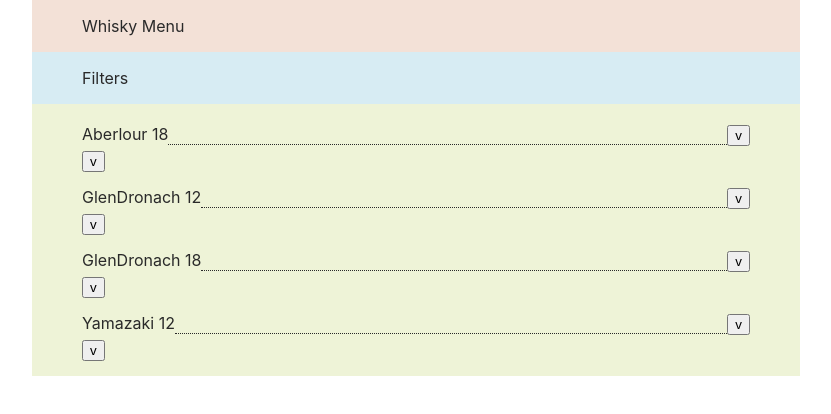
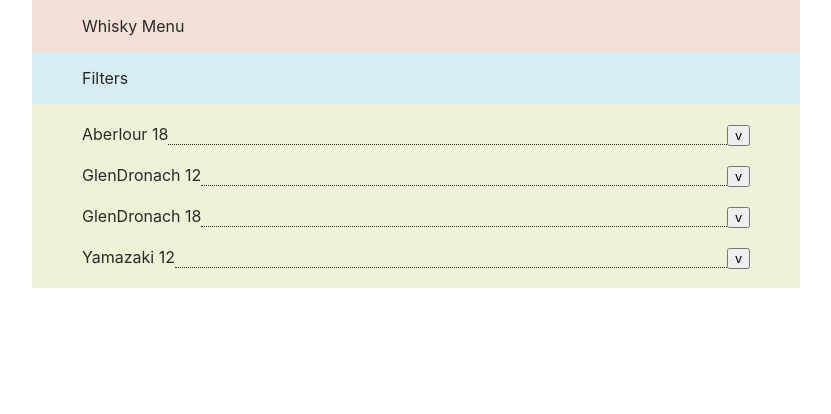
Before and after one commit to lifebeyondfife/whisky-menu, a React (Create React App) app: page / in a window 1280 px wide. Shown: the top 414 px of the page, without its empty margins (224-1055 px from the left). Built offline with nearby package versions, Linux system fonts and the light colour scheme.

Commit message:
feat(ui): Separate handling of events and click action

```diff
--- a/src/components/container/Whisky.js
+++ b/src/components/container/Whisky.js
@@ -24,16 +24,12 @@
     }));
   };
 
-  /*
-  - put the trigger for the handleClick invocation in the WhiskyName component; make the button the trigger
-  - nice to have: tidy up table layout for WhiskyDetails
-  */
   render() {
     let whiskyNames = this.props.whiskys.map(whisky => {
       return (
         <div key={whisky.name} className="container">
-            <WhiskyName whisky={whisky} />
-            <WhiskyDetails whisky={whisky} show={this.state[whisky.name]}/>
+            <WhiskyName whisky={whisky} show={this.state[whisky.name]}/>
+            <WhiskyDetails whisky={whisky} isToggleOn={this.state[whisky.name].isToggleOn}/>
         </div>
       );
     });
--- a/src/components/presentation/WhiskyDetails.js
+++ b/src/components/presentation/WhiskyDetails.js
@@ -2,18 +2,13 @@
 import './WhiskyDetails.css';
 
 class WhiskyDetails extends React.Component {
-  constructor({whisky, show}) {
-    super({whisky, show});
-    this.handleClick = this.handleClick.bind(this);
-  }
-
-  handleClick() {
-    this.props.show.click();
+  constructor({whisky, isToggleOn}) {
+    super({whisky, isToggleOn});
   }
 
   render() {
-    const details = this.props.show.isToggleOn ? (null) : (
-      <table className="WhiskyDetails" visible={this.props.show.isToggleOn}>
+    const details = this.props.isToggleOn ? (null) : (
+      <table className="WhiskyDetails" visible={this.props.isToggleOn}>
         <tbody>
           <tr>
             <td>Location:</td>
@@ -37,7 +32,6 @@
 
     return (
       <div>
-        <button onClick={this.handleClick}>{this.props.show.isToggleOn ? 'v' : '^'}</button>
         {details}
       </div>
     );
--- a/src/components/presentation/WhiskyName.js
+++ b/src/components/presentation/WhiskyName.js
@@ -1,15 +1,25 @@
 import React from 'react';
 import './WhiskyName.css';
 
-function WhiskyName({whisky}) {
-  const showHideWhiskyDetails = () => {};
-  return (
-    <div className="container">
-      <span className="left">{whisky.name}</span>
-      <span className="right"><button onClick={showHideWhiskyDetails}>v</button></span>
-      <span className="centre">&nbsp;</span>
-    </div>
-  );
+class WhiskyName extends React.Component {
+  constructor({whisky, show}) {
+    super({whisky, show});
+    this.handleClick = this.handleClick.bind(this);
+  }
+
+  handleClick() {
+    this.props.show.click();
+  }
+
+  render() {
+    return (
+      <div className="container">
+        <span className="left">{this.props.whisky.name}</span>
+        <span className="right"><button onClick={this.handleClick}>{this.props.show.isToggleOn ? 'v' : '^'}</button></span>
+        <span className="centre">&nbsp;</span>
+      </div>
+    );
+  }
 }
 
 export default WhiskyName;
```
